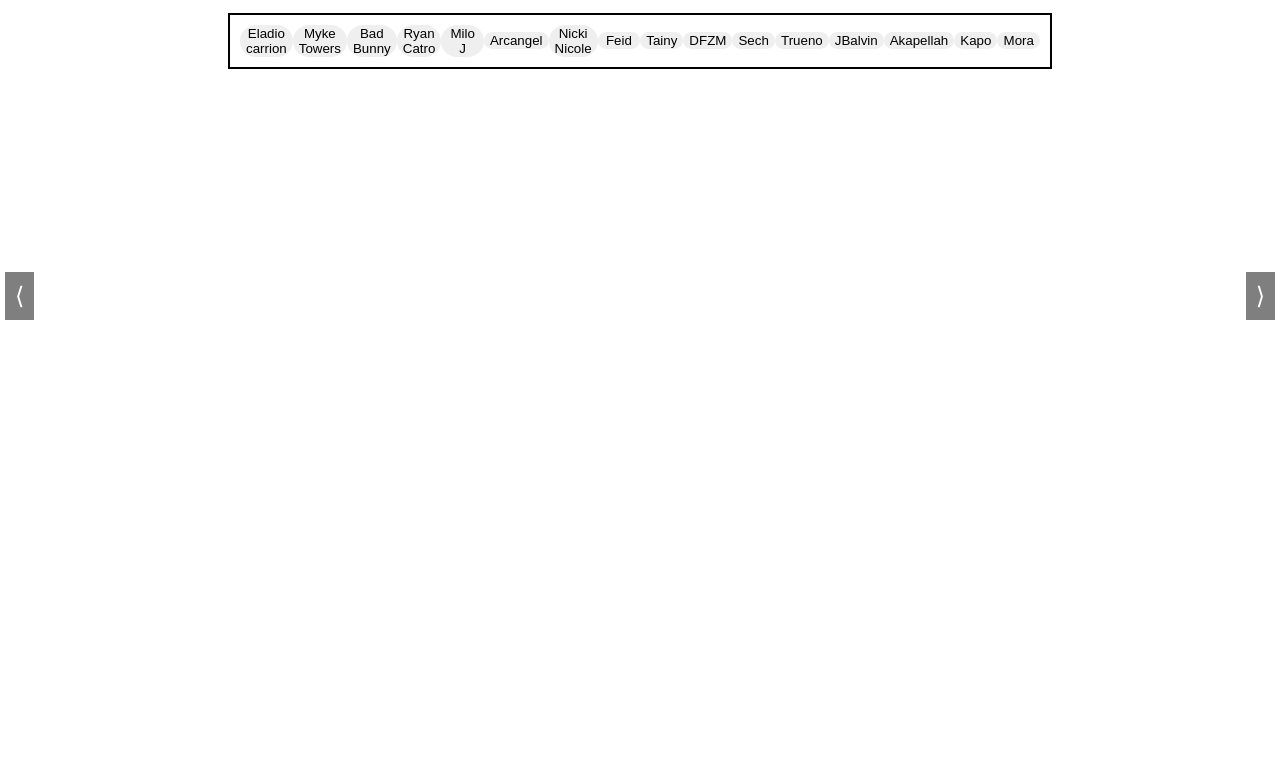
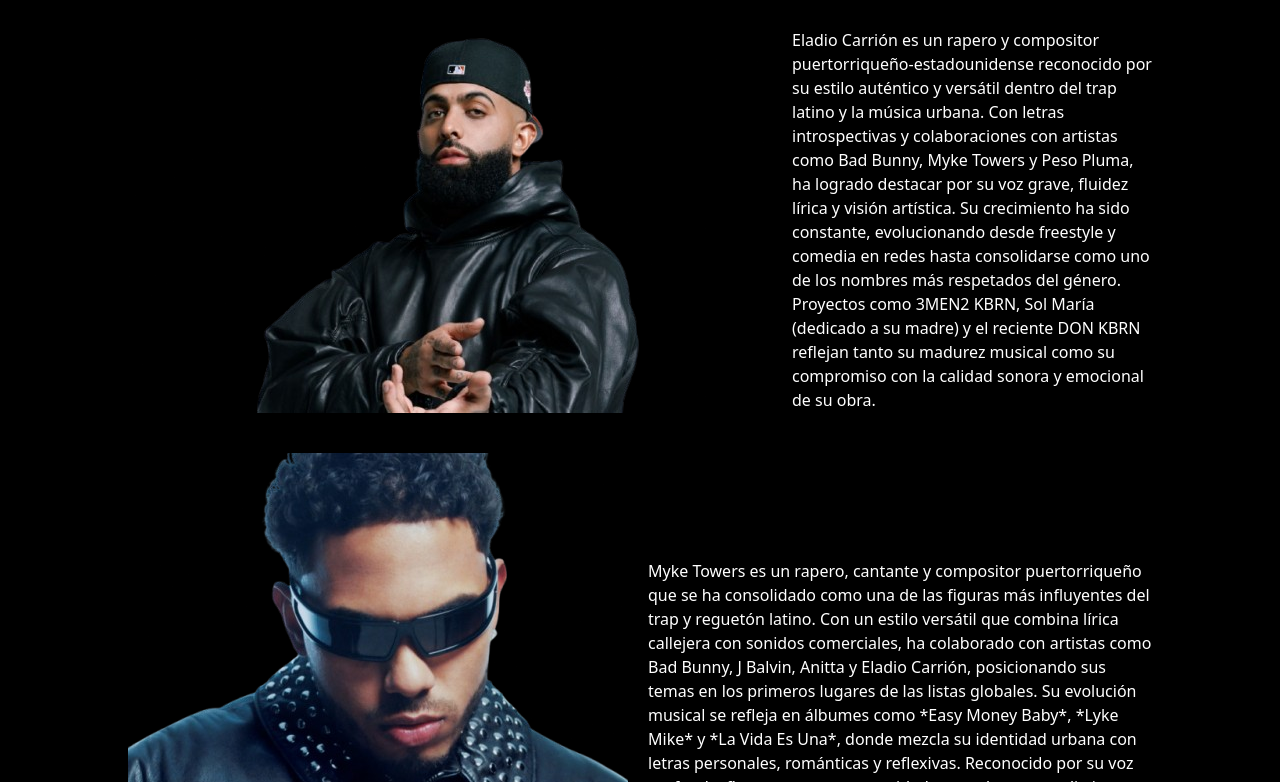
Before and after one commit to PanicAxe5/MyWeb, a plain HTML site: page index.html in a window 1280 px wide. Shown: the part 104-886 px from the top of the page. Before the commit the page ends 800 px from the top, so only its background shows below. Drawn offline with nearby package versions, Linux system fonts and the light colour scheme.

Commit message:
Version estatica sin decorar

```diff
--- a/index.html
+++ b/index.html
@@ -3,53 +3,59 @@
 <head>
     <meta charset="UTF-8">
     <meta name="viewport" content="width=device-width, initial-scale=1.0">
+
+    <script src="https://cdn.tailwindcss.com"></script>
     <link rel="stylesheet" href="styles.css">
+
     <title>Best singers for Panic</title>
 </head>
 <body>
     <div class="container">
         <div class="header">
-            <h1>Cantantes que escucho</h1>
-        </div>
-
-    <div class="main">
-        <div class="sidebar">
-        <ul>
-
-            <button type="button">Ver cantantes</button>
-        </ul>
-        </div>
-
-        <div class="carrusel">
-                <button type="button" class="prev">⟨</button>
-
-            <div class="carrusel-items">
-
-                <button type="button">Eladio carrion</button>
-                <button type="button">Myke Towers</button>
-                <button type="button">Bad Bunny</button>
-                <button type="button">Ryan Catro</button>
-                <button type="button">Milo J</button>
-                <button type="button">Arcangel</button>
-                <button type="button">Nicki Nicole</button>
-                <button type="button">Feid</button>
-                <button type="button">Tainy</button>
-                <button type="button">DFZM</button>
-                <button type="button">Sech</button>
-                <button type="button">Trueno</button>
-                <button type="button">JBalvin</button>
-                <button type="button">Akapellah</button>
-                <button type="button">Kapo</button>
-                <button type="button">Mora</button>
-            </div>
-                <button type="button" class="next">⟩</button>
+            <h1 class="font-mono text-4xl text-white">
+                Cantantes que escucho
+            </h1>
         </div>
     </div>
 
-    <div class="footer">
+    <div class="main">
+        <div class="imagen">
+            <img src="images/EladioCarrion.png" alt="EladioCarrion">
+            <div class="texto">
+            <p>Eladio Carrión es un rapero y compositor puertorriqueño-estadounidense reconocido por su estilo
+                auténtico y versátil dentro del trap latino y la música urbana. Con letras introspectivas y
+                colaboraciones con artistas como Bad Bunny, Myke Towers y Peso Pluma, ha logrado destacar
+                por su voz grave, fluidez lírica y visión artística. Su crecimiento ha sido constante,
+                evolucionando desde freestyle y comedia en redes hasta consolidarse como uno de los nombres
+                más respetados del género. Proyectos como 3MEN2 KBRN, Sol María (dedicado a su madre) y el
+                reciente DON KBRN reflejan tanto su madurez musical como su compromiso con la calidad sonora
+                y emocional de su obra.</p>
+            </div>
+        </div>
+
+        <div class="imagen">
+            <img src="images/MykeTowers.png" alt="MykeTowers">
+            <div class="texto">
+                <p>
+                    Myke Towers es un rapero, cantante y compositor puertorriqueño que se ha consolidado como una
+                    de las figuras más influyentes del trap y reguetón latino. Con un estilo versátil que combina
+                    lírica callejera con sonidos comerciales, ha colaborado con artistas como Bad Bunny, J Balvin,
+                    Anitta y Eladio Carrión, posicionando sus temas en los primeros lugares de las listas globales.
+                     Su evolución musical se refleja en álbumes como *Easy Money Baby*, *Lyke Mike* y *La Vida Es Una*,
+                      donde mezcla su identidad urbana con letras personales, románticas y reflexivas. Reconocido por
+                       su voz profunda, flow constante y capacidad para adaptarse a distintos géneros, Myke ha
+                        demostrado ser un artista completo que conecta con audiencias diversas en toda América
+                        Latina y más allá.
+
+                </p>
+            </div>
+        </div>
+
+        </div>
+
+
 
     </div>
-</div>
 
 </body>
 </html>
--- a/styles.css
+++ b/styles.css
@@ -1,45 +1,32 @@
-.carrusel {
-  width: 800px;
-  overflow: hidden;
 
-  margin: auto;
-  border: 2px solid #000000;
-  padding: 10px;
+.container {
+        text-align: center;
+        margin-top: 40px;
 
+}
+.header{
+  color: white;
+}
+body{
+  background-color: black;
+}
 
+.main {
+  display: flex;
+  flex-direction: column;
+  gap: 40px;
+  margin: 50px auto;
+  width: 80%;
 }
 
 
-.carrusel-items {
-  display: flex;
-  transition: transform 0.3s ease;
-}
-.carrusel-items button {
-  width: 800px;
-  margin:auto;
-  border:none;
-  border-radius: 50px;
-
+.imagen{
+  display:flex;
+  align-items: center;
+  gap: 20px;
 }
 
-.carrusel .prev,
-.carrusel .next {
-  position: absolute;
-  top: 50%;
-  transform: translateY(-50%);
-  background-color: rgba(0,0,0,0.5);
+.texto{
   color: white;
-  border: none;
-  font-size: 24px;
-  padding: 10px;
-  cursor: pointer;
-  z-index: 1;
+  flex:1;
 }
-
-.carrusel .prev {
-  left: 5px;
-}
-
-.carrusel .next {
-  right: 5px;
-}
```
Also changed, not shown: scripts.js (added, +31 -0 lines), images/Akapellah.png (added), images/Arcangel.png (added), images/BadBunny.png (added), images/DFZM.png (added), images/EladioCarrion.png (added), images/Feid.png (added), images/JBalvin.png (added), images/Kapo.png (added), images/MiloJ.png (added), images/Mora.png (added), images/MykeTowers.png (added), images/NickiNicole.png (added), images/RyanCastro.png (added), 3 more files, 1 other file.
